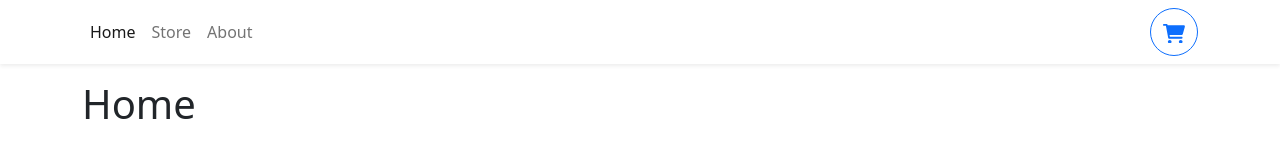
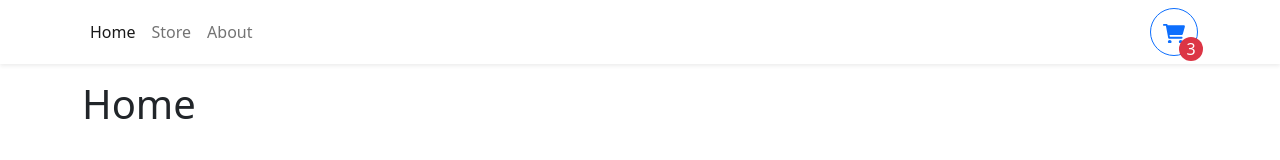
Before and after one commit to AndreiLhu/Shopping, a React (Vite) app: page / in a window 1280 px wide. Shown: the top 160 px of the page. Built offline with nearby package versions, Linux system fonts and the light colour scheme.

Commit message:
Adding button on store cart

```diff
--- a/src/components/Navbar.tsx
+++ b/src/components/Navbar.tsx
@@ -2,7 +2,7 @@
 import { NavLink } from 'react-router-dom';
 export function Navbar() {
   return (
-    <NavbarBs className="bg-white shadow-sm mb-3">
+    <NavbarBs sticky="top" className="bg-white shadow-sm mb-3">
       <Container>
         <Nav className="me-auto">
           <Nav.Link to="/" as={NavLink}>
@@ -16,7 +16,7 @@
           </Nav.Link>
         </Nav>
         <Button
-          style={{ width: '3rem', height: '3rem' }}
+          style={{ width: '3rem', height: '3rem', position: 'relative' }}
           variant="outline-primary"
           className="rounded-circle"
         >
@@ -27,6 +27,20 @@
           >
             <path d="M96 0C107.5 0 117.4 8.19 119.6 19.51L121.1 32H541.8C562.1 32 578.3 52.25 572.6 72.66L518.6 264.7C514.7 278.5 502.1 288 487.8 288H170.7L179.9 336H488C501.3 336 512 346.7 512 360C512 373.3 501.3 384 488 384H159.1C148.5 384 138.6 375.8 136.4 364.5L76.14 48H24C10.75 48 0 37.25 0 24C0 10.75 10.75 0 24 0H96zM128 464C128 437.5 149.5 416 176 416C202.5 416 224 437.5 224 464C224 490.5 202.5 512 176 512C149.5 512 128 490.5 128 464zM512 464C512 490.5 490.5 512 464 512C437.5 512 416 490.5 416 464C416 437.5 437.5 416 464 416C490.5 416 512 437.5 512 464z" />
           </svg>
+          <div
+            className="rounded-circle bg-danger d-flex justify-content-center align-items-center"
+            style={{
+              color: 'white',
+              width: '1.5rem',
+              height: '1.5rem',
+              position: 'absolute',
+              bottom: '0',
+              right: '0',
+              transform: 'translate(25%, 25%)',
+            }}
+          >
+            3
+          </div>
         </Button>
       </Container>
     </NavbarBs>
```
